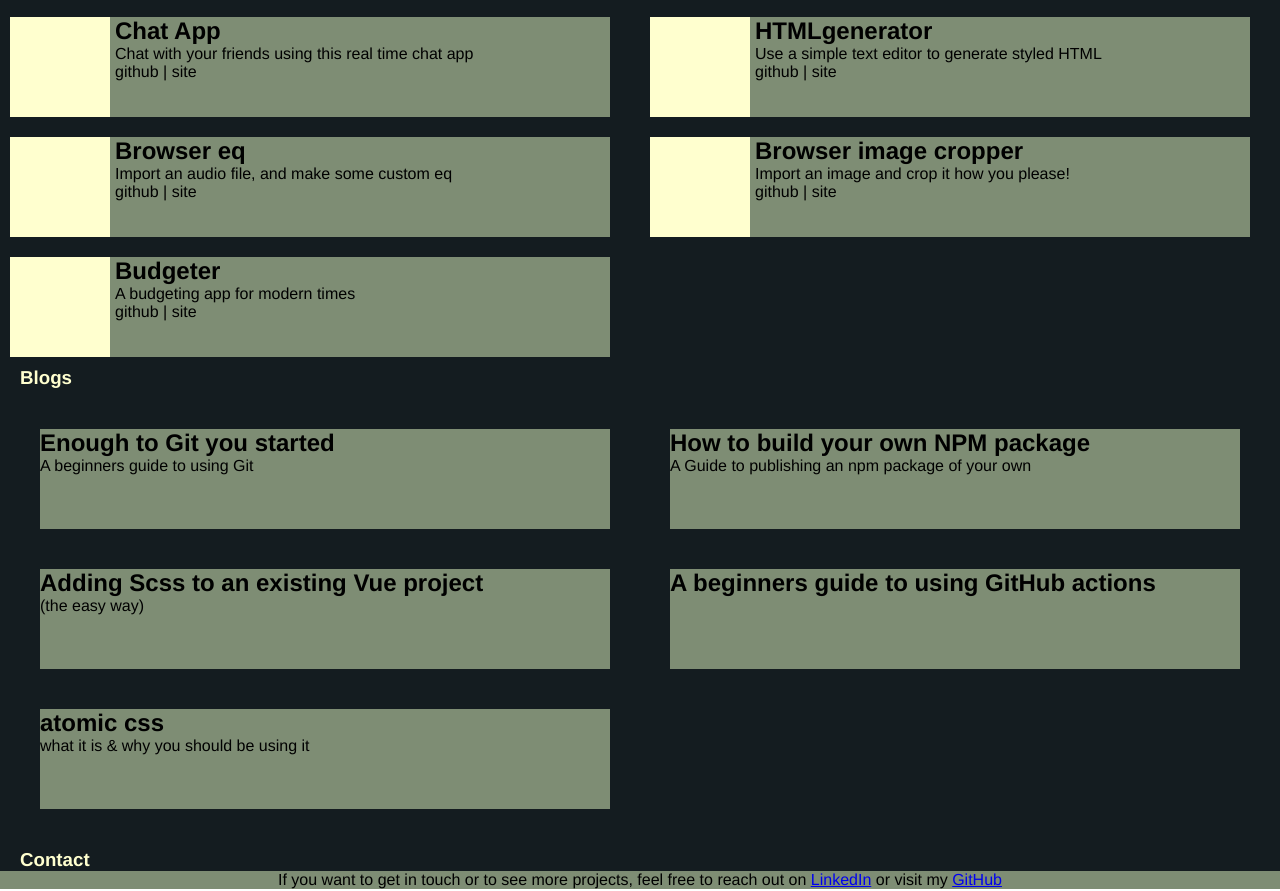
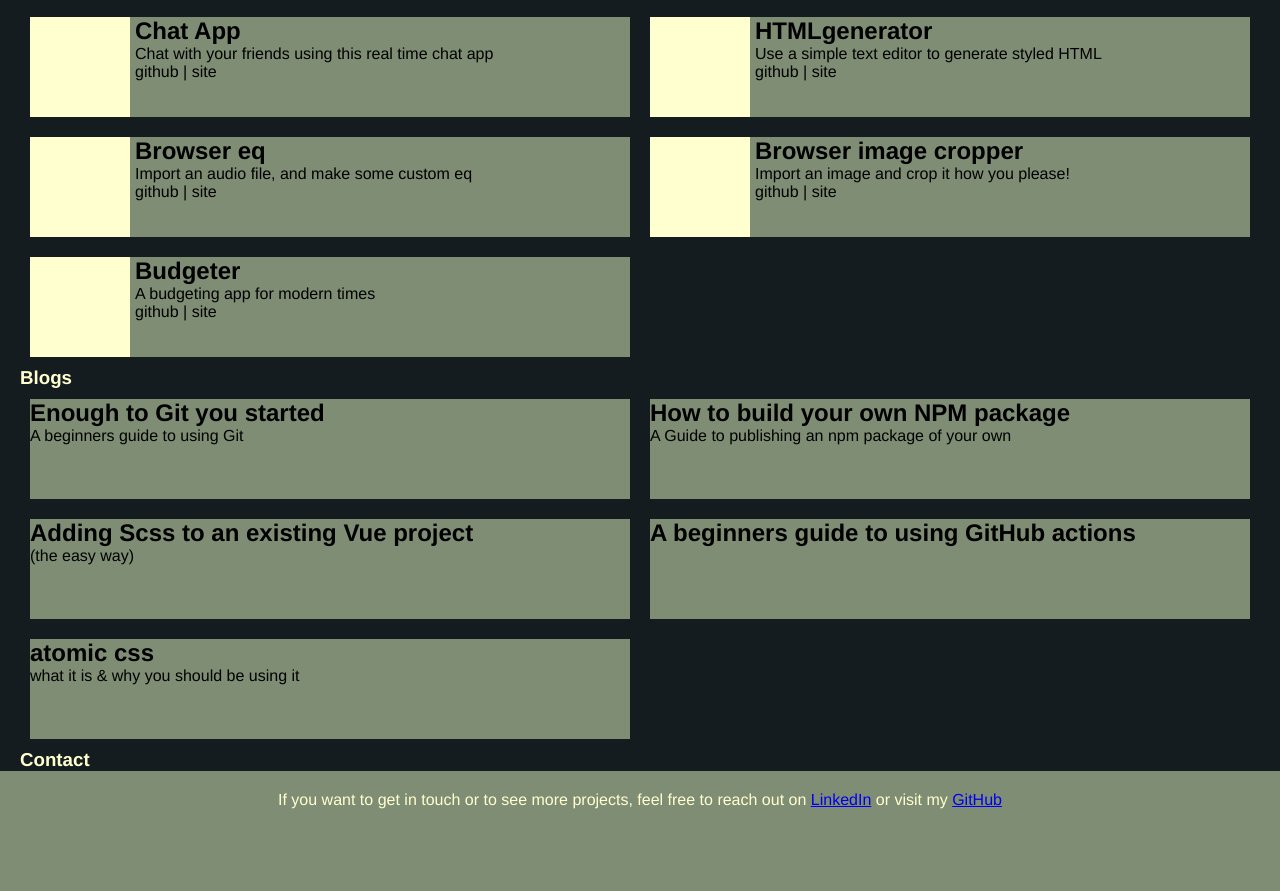
Before and after one commit to N8ers/portfolio, a Vue app: page / in a window 1280 px wide. Shown: the part 240-1131 px from the top of the page. Built offline with nearby package versions, Linux system fonts and the light colour scheme.

Commit message:
more styling

```diff
--- a/src/components/Blogs.vue
+++ b/src/components/Blogs.vue
@@ -1,11 +1,11 @@
 <template>
   <div>
     <h3 class="cream header ml-20">Blogs</h3>
-    <div class="grid-container-blog">
+    <div class="grid-container-portfolio">
       <div
         v-for="blog in blogs"
         :key="blog.name"
-        class="green-gray-background grid-container-card-blog">
+        class="green-gray-background grid-container-blog">
         <div class="align-left pointer" @click="openBlogInNewTab(blog.url)">
           <h2>{{ blog.name }}</h2>
           <div>{{ blog.description }}</div>
--- a/src/components/Contact.vue
+++ b/src/components/Contact.vue
@@ -1,7 +1,7 @@
 <template>
   <div>
     <h3 class="cream header ml-20">Contact</h3>
-    <div class="green-gray-background">
+    <div class="green-gray-background h-100 pt-20">
       If you want to get in touch or to see more projects, feel free to reach out on
       <a href="https://www.linkedin.com/in/nathan-sheryak/" target="_blank">LinkedIn</a>
       or visit my
--- a/src/components/Header.vue
+++ b/src/components/Header.vue
@@ -1,5 +1,5 @@
 <template>
-  <div class="header-content">
+  <div>
     <h2>Nathan Sheryak</h2>
     <h4>Software Developer</h4>
   </div>
--- a/src/components/Home.vue
+++ b/src/components/Home.vue
@@ -13,7 +13,7 @@
     </div>
     <Projects />
     <Blogs />
-    <Contact />
+    <Contact class="cream h-100" />
   </div>
 </template>
 
--- a/src/components/Projects.vue
+++ b/src/components/Projects.vue
@@ -3,9 +3,11 @@
     <h3 class="cream header ml-20">Portfolio</h3>
     <div class="grid-container-portfolio">
       <div
-        v-for="project in projects"
+        v-for="(project, index) in projects"
         :key="project.name"
-        class="green-gray-background grid-container-card">
+        class="green-gray-background grid-container-card"
+        :class="'grid-container-card-odd' && (index % 2 === 0)"
+        >
         <div>
           <div class="temp-img"></div>
         </div>
--- a/src/scss/_atomic.scss
+++ b/src/scss/_atomic.scss
@@ -34,12 +34,20 @@
   padding-top: 5px;
 }
 
+.pt-20 {
+  padding-top: 20px;
+}
+
 .mb-5 {
   margin-bottom: 5px;
 }
 
 .ml-20 {
   margin-left: 20px;
+}
+
+.h-100 {
+  height: 100px;
 }
 
 .align-left {
--- a/src/scss/_layout.scss
+++ b/src/scss/_layout.scss
@@ -32,6 +32,25 @@
   margin: 10px;
 }
 
+.grid-container-blog {
+  display: grid;
+  grid-template-columns: 3fr;
+  width: 600px;
+  column-gap: 5px;
+  grid-auto-rows: minmax(100px, auto);
+  margin: 10px;
+}
+
+.grid-container-card:nth-child(odd) {
+  margin-left: auto;
+  justify-self: right;
+}
+
+.grid-container-blog:nth-child(odd) {
+  margin-left: auto;
+  justify-self: right;
+}
+
 .grid-container-card-blog {
   display: grid;
   column-gap: 5px;
```
Lines whose indentation alone changed are shown as unchanged.
